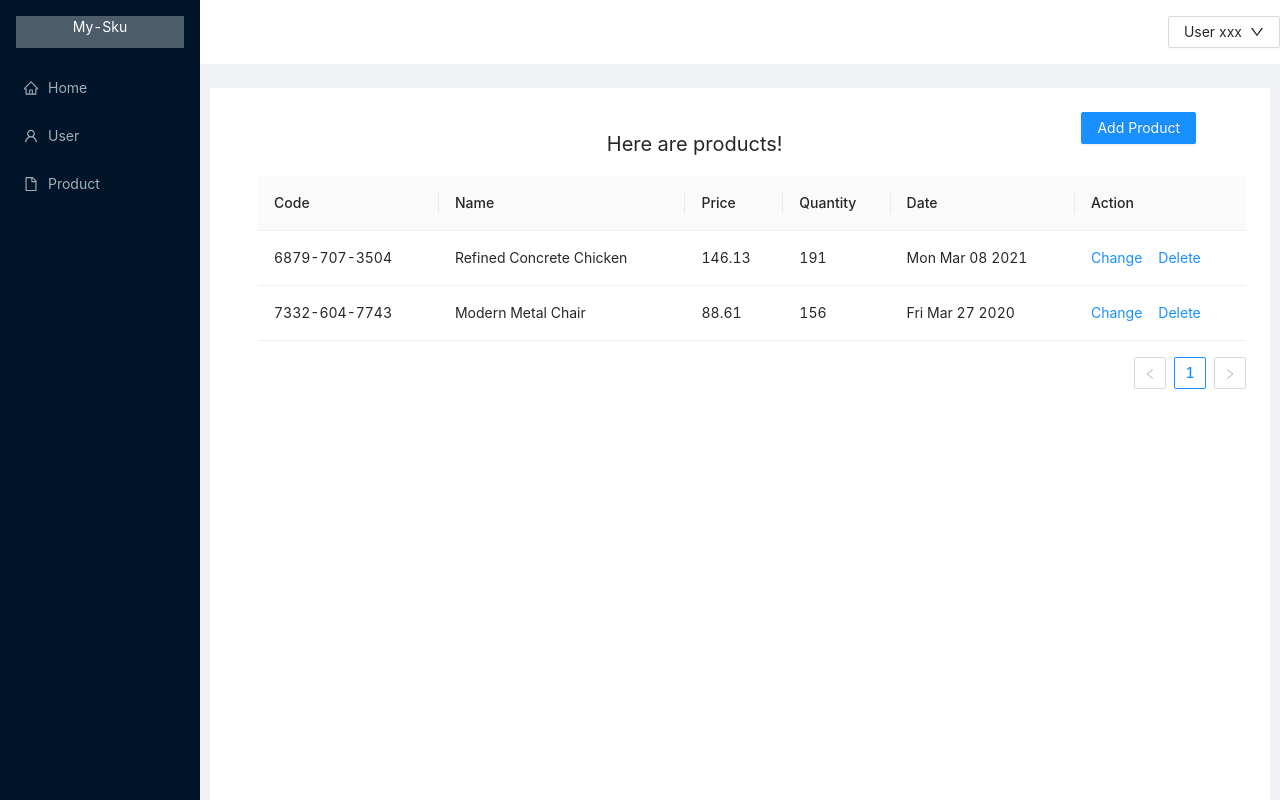
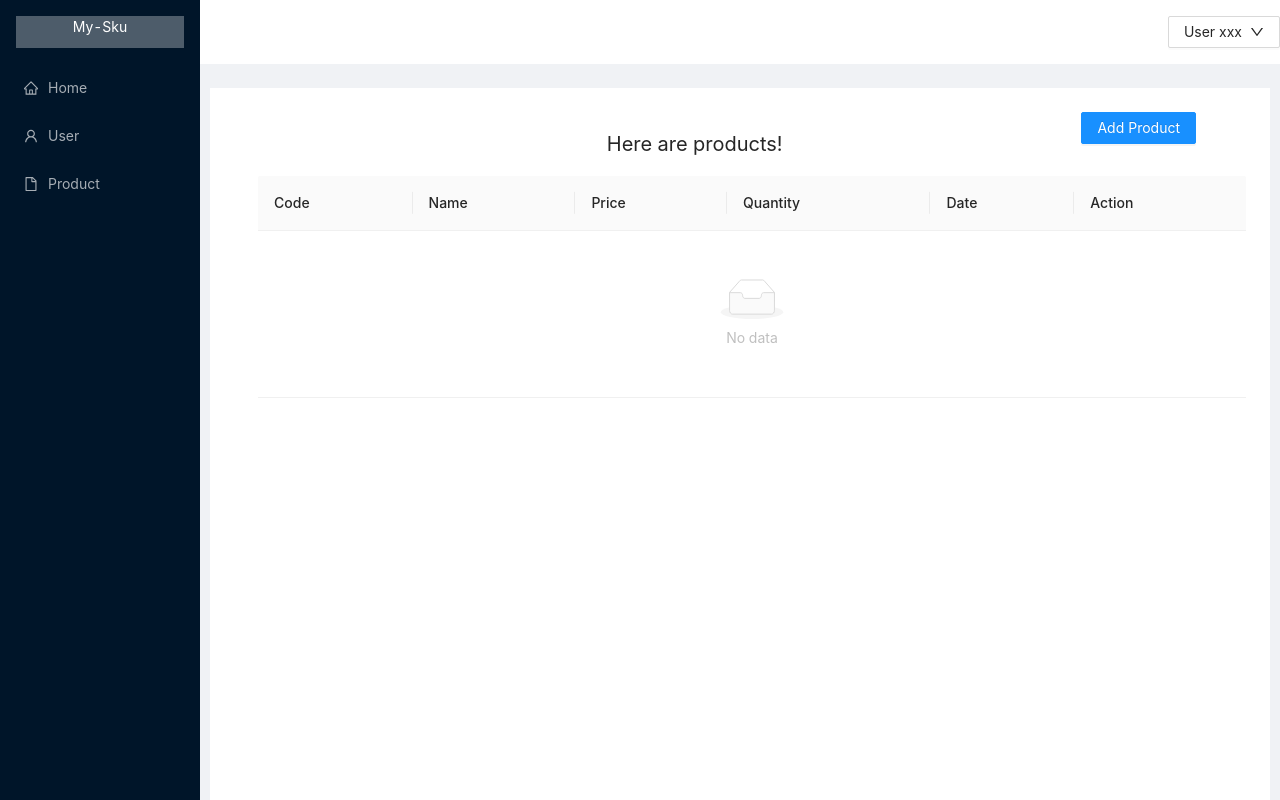
Before and after one commit to zihan1997/My-Sku, a React app: page /products in a window 1280 px wide. Built offline with nearby package versions, Linux system fonts and the light colour scheme.

Commit message:
- utilize Localstorage to store products' data, but facing another issue of screen not updated when data changed

```diff
--- a/package.json
+++ b/package.json
@@ -5,7 +5,7 @@
   "main": "index.js",
   "private": true,
   "scripts": {
-    "dev": "webpack-dev-server --progress --config ./webpack.config.js --hot --color",
+    "dev": "webpack-dev-server -d eval --progress --hot --color --config ./webpack.config.js ",
     "test": "echo \"Error: no test specified\" && exit 1"
   },
   "dependencies": {
--- a/src/app.jsx
+++ b/src/app.jsx
@@ -1,6 +1,7 @@
 import React from 'react';
 import Home from './pages/home/index'
 import './app.css'
+// import {BrowserRouter} from "react-router-dom";
 class App extends React.Component {
     constructor(props) {
         super(props);
--- a/src/pages/components/ProductPage/ProductsDB.jsx
+++ b/src/pages/components/ProductPage/ProductsDB.jsx
@@ -5,15 +5,20 @@ import ProductsPage from "./ProductPage";
 // "name", "code", "price", "quantity", "date"
 // ####-###-### 4-3-4
 export default function ProductsDB(){
-    const [products, setProducts] = useState(createProducts());
+    const [products, setProducts] =
+        useState( JSON.parse(window.localStorage.getItem('products')) || createProducts());
 
     useEffect(()=>{
-        setProducts(products)
-    }, [products.map(product=>product.code)]);
+        setProducts(JSON.parse(window.localStorage.getItem('products')));
+    }, [])
 
-    function createOne(key){
+    useEffect(()=>{
+        console.log("data changed")
+        window.localStorage.setItem('products', JSON.stringify(products))
+    }, [products]);
+
+    function createOne(){
         let product = {};
-        product.key = key;
         product.name = faker.commerce.productName();
         product.code = faker.datatype.number({
             min: 1000,
@@ -35,6 +40,8 @@ export default function ProductsDB(){
             max: 299
         })
         product.date = faker.date.between('2020-01-01T00:00:00.000Z', '2022-01-01T00:00:00.000Z').toDateString();
+
+        product.key = product.code + "-" + product.name;
         return product;
     }
 
@@ -42,11 +49,9 @@ export default function ProductsDB(){
         console.log("creating data")
         let ProductsList = [];
         for(let i = 0; i < count; i++){
-            ProductsList.push(createOne(i+1));
+            ProductsList.push(createOne());
         }
 
-        // let list = ProductsList.map(product => product.code)
-        // console.log(list)
         return ProductsList;
     }
 
@@ -61,21 +66,21 @@ export default function ProductsDB(){
         console.log("add product: " + product)
 
         let template = createOne();
-        if(product.price === undefined){
-            product.price = template.price;
+        template.name = product.name;
+        template.code = product.code;
+        template.key = template.name + "-" + template.code;
+
+        let newProducts = products.slice();
+        // adding new
+        if((products.filter((each)=>(each.key === template.key))).length === 0){
+            newProducts.push(template);
+        }else{
+            // updating quantity
+            let index = newProducts.findIndex(each => each.key === template.key);
+            newProducts[index].quantity += 1;
+            console.log("adding quantity " + index + " " + newProducts[index].quantity)
         }
-        if(product.quantity === undefined){
-            product.quantity = template.quantity;
-        }
-        if(product.date === undefined){
-            product.date = template.date;
-        }
-        product.key = products.length + 1;
-        if((products.filter((each)=>(each.code === product.code))).length === 0){
-            let newProducts = products.slice();
-            newProducts.push(product);
-            setProducts(newProducts);
-        }
+        setProducts(newProducts);
     }
 
     function toString(product){
--- a/src/pages/home/sider.jsx
+++ b/src/pages/home/sider.jsx
@@ -51,14 +51,14 @@ export default class MySider extends React.Component{
                         {
                             key: 'item 2',
                             icon: <UserOutlined />,
-                            label: (<Link to='users'>
+                            label: (<Link to='/users'>
                                         <span> User</span>
                                     </Link>),
                         },
                         {
                             key: 'item 3',
                             icon: <FileOutlined />,
-                            label: (<Link to='products'>
+                            label: (<Link to='/products'>
                                         <span> Product</span>
                                     </Link>),
                         },
--- a/src/routers/router.jsx
+++ b/src/routers/router.jsx
@@ -6,21 +6,18 @@ import WelcomePage from "../pages/components/HomePage/WelcomePage";
 import UsersPage from "../pages/components/UserPage/UsersPage";
 import ProductsDB from "../pages/components/ProductPage/ProductsDB";
 import {useState} from "react";
-
+import { BrowserRouter } from "react-router-dom";
 
 export default function MyRouter(){
-    const [retainDB, setRetainDB] = useState(<ProductsDB/>)
+    // const [retainDB, setRetainDB] = useState(<ProductsDB/>)
     return(
-       <Routes>
-           <Route path="/" element={<ProductsDB/>} />
-           <Route path="/home" element={<WelcomePage/>} />
-           <Route path="/products" element={retainDB}>
-           {/*<Route path="/products" element={<ProductsPage/>}>*/}
-               {/*<Route path=":productId" element={<Product/>}/>*/}
-           </Route>
-           <Route path="/users" element={<UsersPage/>} />
-
-           <Route path='*' element={<WelcomePage/>}/>
-       </Routes>
+        <Routes>
+            <Route path="/" element={<ProductsDB/>} />
+            <Route path="home" element={<WelcomePage/>} />
+            <Route path="products" element={<ProductsDB/>}/>
+            <Route path="users" element={<UsersPage/>} />
+            <Route path='*' element={<WelcomePage/>}/>
+           {/*</Route>*/}
+        </Routes>
     )
 }
```
